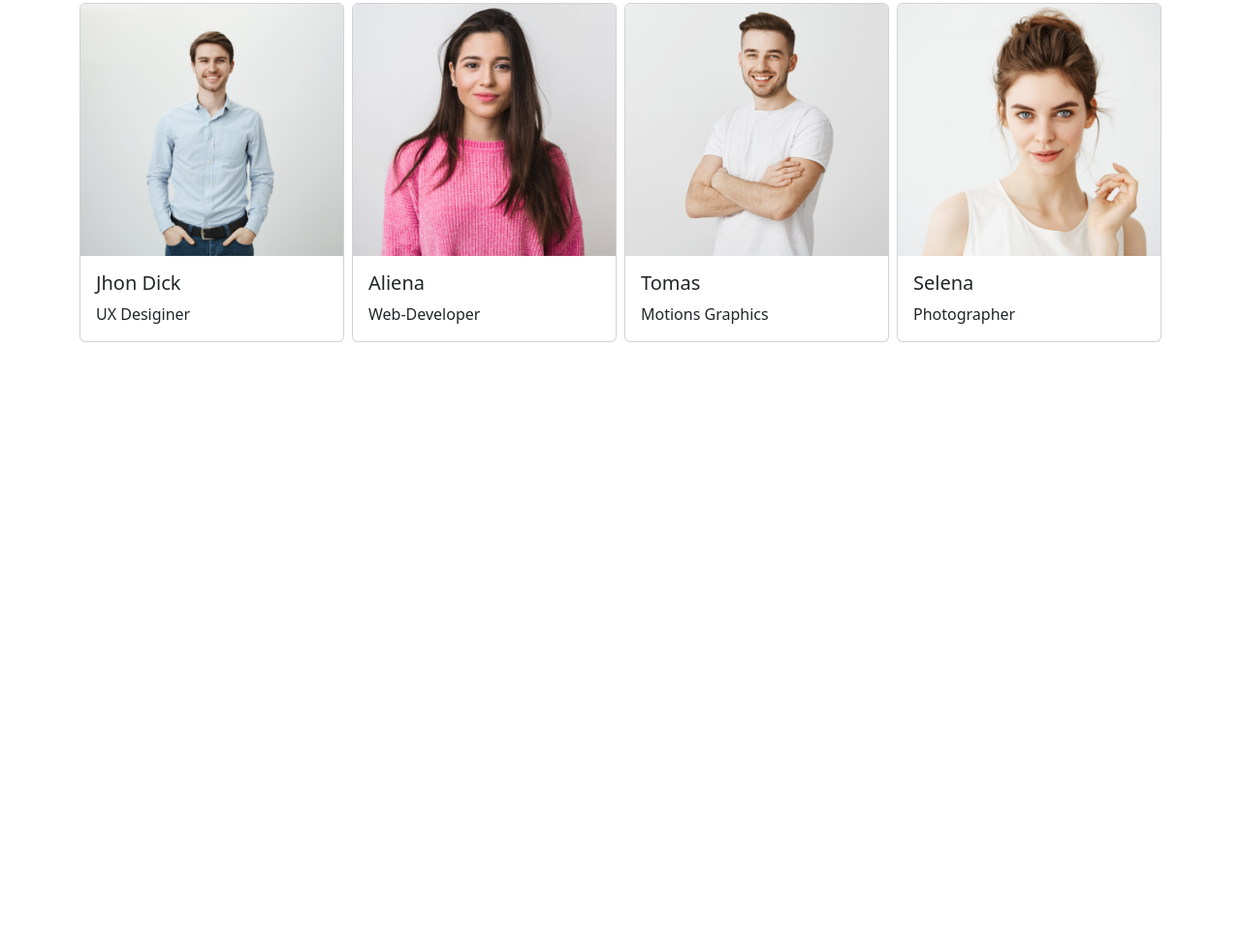
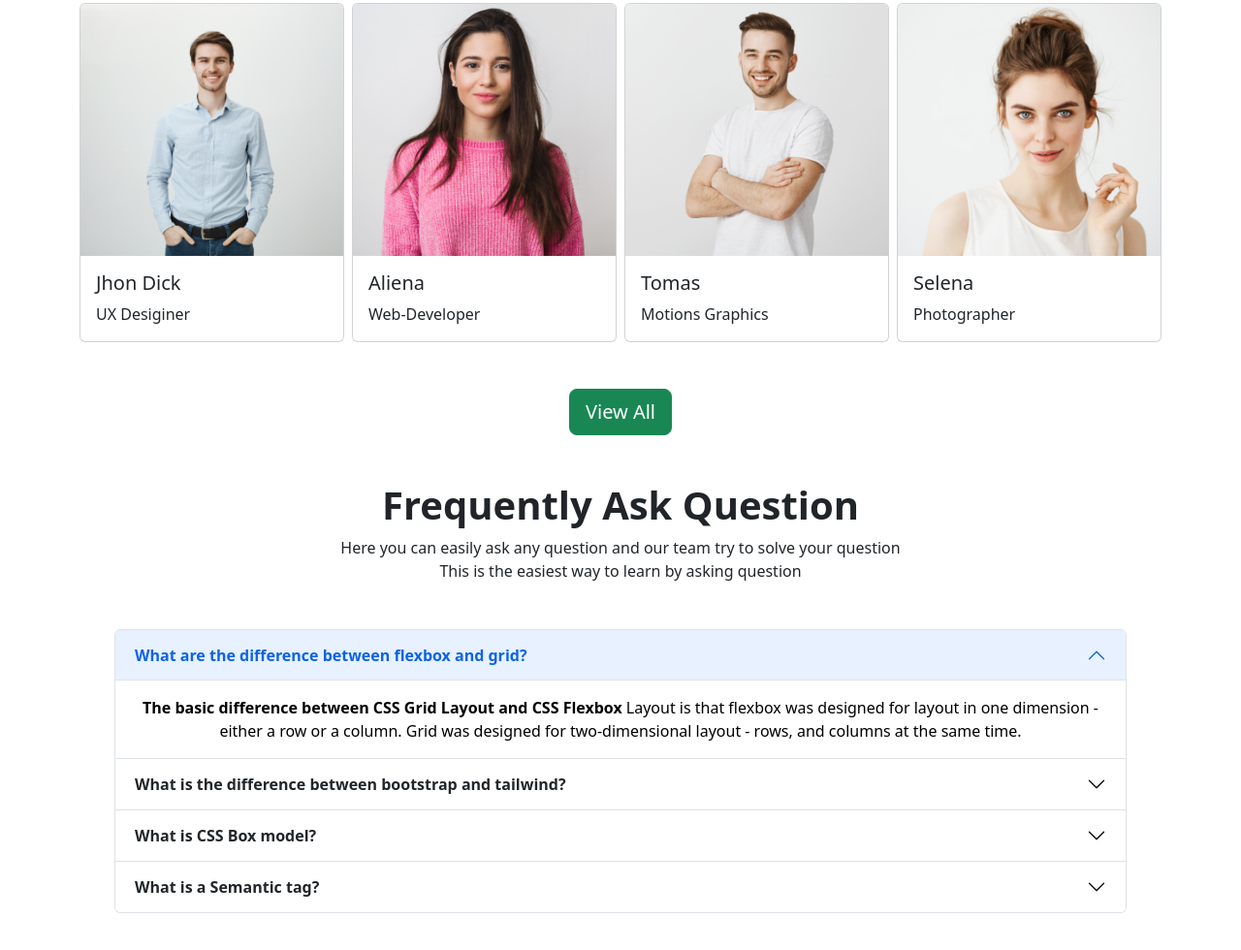
Before and after one commit to Kawser120/Assignment-3, a plain HTML site: page index.html in a window 1280 px wide. Shown: the part 3157-4137 px from the top of the page at 97% size. Before the commit the page ends 3510 px from the top, so only its background shows below. Drawn offline with nearby package versions, Linux system fonts and the light colour scheme.

Commit message:
Accordion

```diff
--- a/index.html
+++ b/index.html
@@ -330,6 +330,94 @@
                         <div class="card-body">
                             <h5 class="card-title">Selena</h5>
                             <p class="card-text">Photographer</p>
+
+                        </div>
+                    </div>
+                </div>
+            </div>
+            <div class="slider-btn mt-5 d-flex justify-content-center">
+                <button class="btn btn-success btn-lg
+                ">View All</button>
+            </div>
+        </section>
+        <section class="container text-center my-5">
+            <div>
+                <h1 class="text-lg fw-bold">Frequently Ask Question</h1>
+                <p>Here you can easily ask any question and our team try to solve your question <br> This is the easiest
+                    way to learn by asking question</p>
+            </div>
+        </section>
+        <section class="container text-center my-5 ps-5 pe-5">
+            <div class="accordion" id="accordionExample">
+                <div class="accordion-item">
+                    <h2 class="accordion-header" id="headingOne">
+                        <button class="accordion-button " type="button" data-bs-toggle="collapse"
+                            data-bs-target="#collapseOne" aria-expanded="true" aria-controls="collapseOne">
+                            <strong class="fw-bloder">What are the difference between flexbox and
+                                grid?</strong>
+                        </button>
+                    </h2>
+                    <div id="collapseOne" class="accordion-collapse collapse show" aria-labelledby="headingOne"
+                        data-bs-parent="#accordionExample">
+                        <div class="accordion-body">
+                            <strong> The basic difference between CSS Grid Layout and CSS Flexbox </strong> Layout is
+                            that flexbox was designed for layout in one dimension - either a row or a column. Grid was
+                            designed for two-dimensional layout - rows, and columns at the same time.
+                        </div>
+                    </div>
+                </div>
+                <div class="accordion-item">
+                    <h2 class="accordion-header" id="headingTwo">
+                        <button class="accordion-button collapsed" type="button" data-bs-toggle="collapse"
+                            data-bs-target="#collapseTwo" aria-expanded="false" aria-controls="collapseTwo">
+                            <strong class="fw-bold">What is the difference between bootstrap and tailwind?</strong>
+                        </button>
+                    </h2>
+                    <div id="collapseTwo" class="accordion-collapse collapse" aria-labelledby="headingTwo"
+                        data-bs-parent="#accordionExample">
+                        <div class="accordion-body">
+                            Bootstrap is the most popular HTML, CSS, and JavaScript framework for building responsive,
+                            mobile-first projects on the web. Tailwind CSS, on the other hand, is the most popular
+                            utility-first CSS framework for fast UI development.
+
+                            The main difference between TailwindCSS and Bootstrap is that Tailwind CSS is not a UI kit.
+                            Unlike UI kits such as Bootstrap, Bulma, and Foundation, Tailwind CSS doesn’t have a default
+                            theme or built-in UI components. Instead, it comes with predesigned widgets you can use to
+                            build your site from scratch.
+                        </div>
+                    </div>
+                </div>
+                <div class="accordion-item">
+                    <h2 class="accordion-header" id="headingThree">
+                        <button class="accordion-button collapsed" type="button" data-bs-toggle="collapse"
+                            data-bs-target="#collapseThree" aria-expanded="false" aria-controls="collapseThree">
+                            <strong class="fw-blod">What is CSS Box model?</strong>
+                        </button>
+                    </h2>
+                    <div id="collapseThree" class="accordion-collapse collapse" aria-labelledby="headingThree"
+                        data-bs-parent="#accordionExample">
+                        <div class="accordion-body">
+                            The CSS box model is a container that contains multiple properties including borders,
+                            margin, padding, and the content itself. It is used to create the design and layout of web
+                            pages. It can be used as a toolkit for customizing the layout of different elements. The web
+                            browser renders every element as a rectangular box according to the CSS box model. Box-Model
+                            has multiple properties in CSS.
+                        </div>
+                    </div>
+                </div>
+                <div class="accordion-item">
+                    <h2 class="accordion-header" id="headingFour">
+                        <button class="accordion-button collapsed" type="button" data-bs-toggle="collapse"
+                            data-bs-target="#collapseFour" aria-expanded="false" aria-controls="collapseFour">
+                            <strong class="fw-blod">What is a Semantic tag?</strong>
+                        </button>
+                    </h2>
+                    <div id="collapseFour" class="accordion-collapse collapse" aria-labelledby="headingThree"
+                        data-bs-parent="#accordionExample">
+                        <div class="accordion-body">
+                            The HTML semantics refers to the tags that provide meaning to an HTML page rather than just
+                            presentation. It makes HTML more comprehensible by better defining the different sections
+                            and layout of web pages.
                         </div>
                     </div>
                 </div>
```
